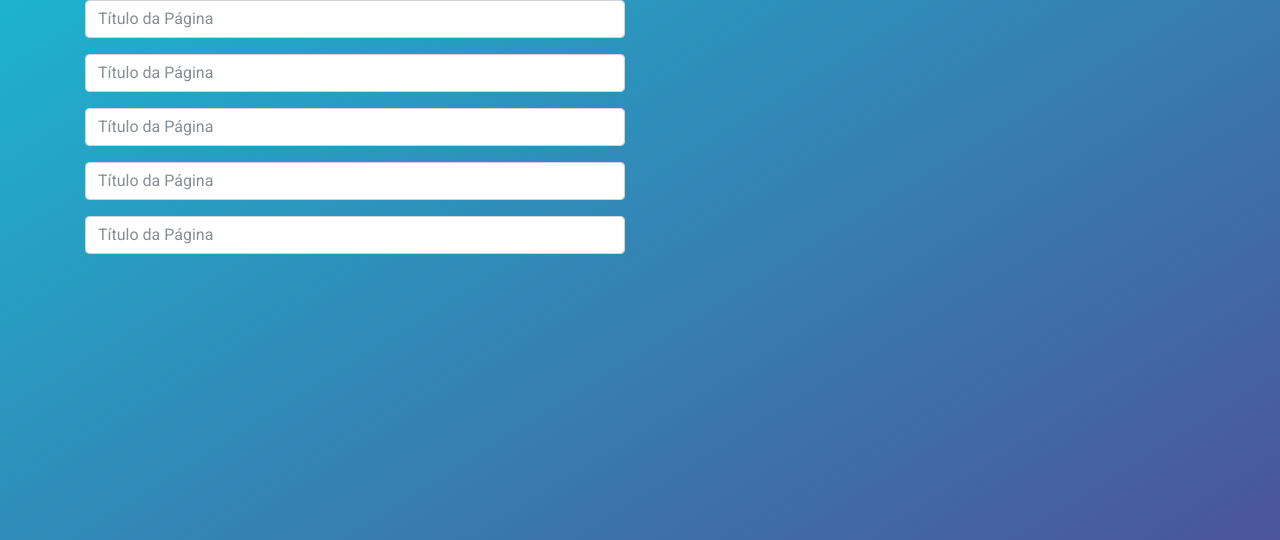
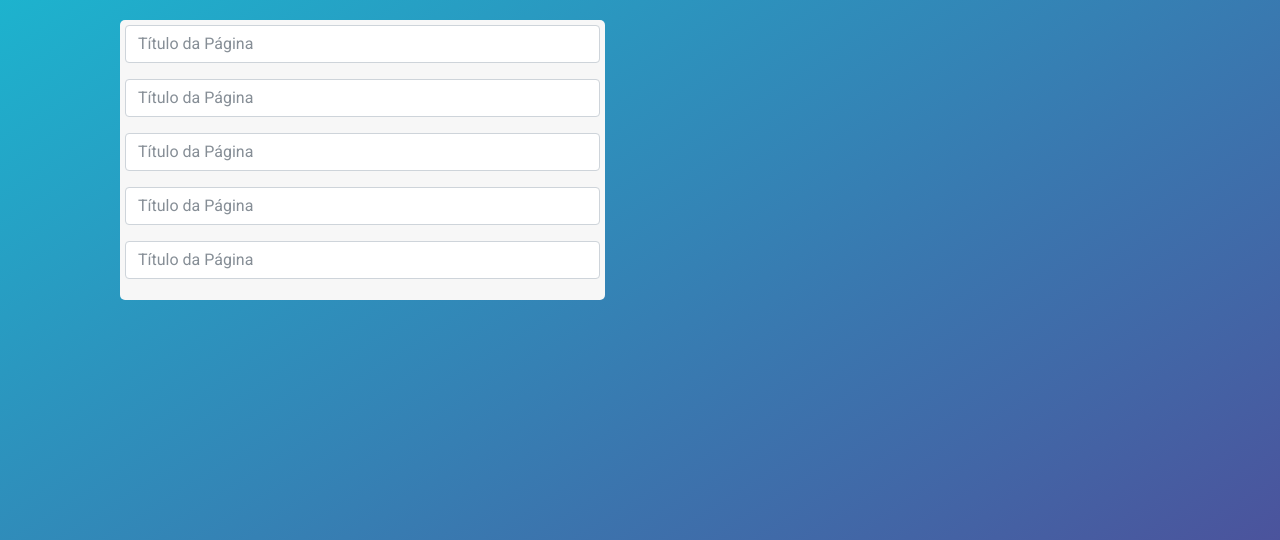
Before and after one commit to ggrossi/tag-gen-app, a PHP site: page / in a window 1280 px wide. Shown: the part 60-600 px from the top of the page. Run offline with PHP 8.4, Linux system fonts and the light colour scheme; some libraries are stand-ins or nearby versions.

Commit message:
container fluid on content

```diff
--- a/body.php
+++ b/body.php
@@ -1,15 +1,9 @@
 <body>
 
-	<section>
 		<?php include 'nav.php'; ?>
-	</section>
 
-	<section>
 		<?php include 'content.php'; ?>
-	</section>
 
-	<section>
 		<?php include 'footer.php'; ?>
-	</section>
 
 </body>
--- a/css/custom.css
+++ b/css/custom.css
@@ -54,6 +54,13 @@ body {
 	font-size: 1.2rem;
 }
 
+#user-input {
+	background-color: #f7f7f7;
+	border-radius: 5px;
+	margin: 20px;
+	padding: 5px;
+}
+
 .footer {
 	background-color: black;
 }
--- a/generator.php
+++ b/generator.php
@@ -1,6 +1,4 @@
-<div class="container-fluid content">
-	<div class="row text-center">
-
+<div class="container-fluid">
 	<div class="col-6">
 		<form id="user-input" class="content-box">
 			<div class="form-group">
@@ -24,6 +22,4 @@
 	<div class="col-6">
 
 	</div>
-
 </div>
-</div>
```
Also changed, not shown: nav.php (+0 -42 lines). Lines whose indentation alone changed are shown as unchanged.
